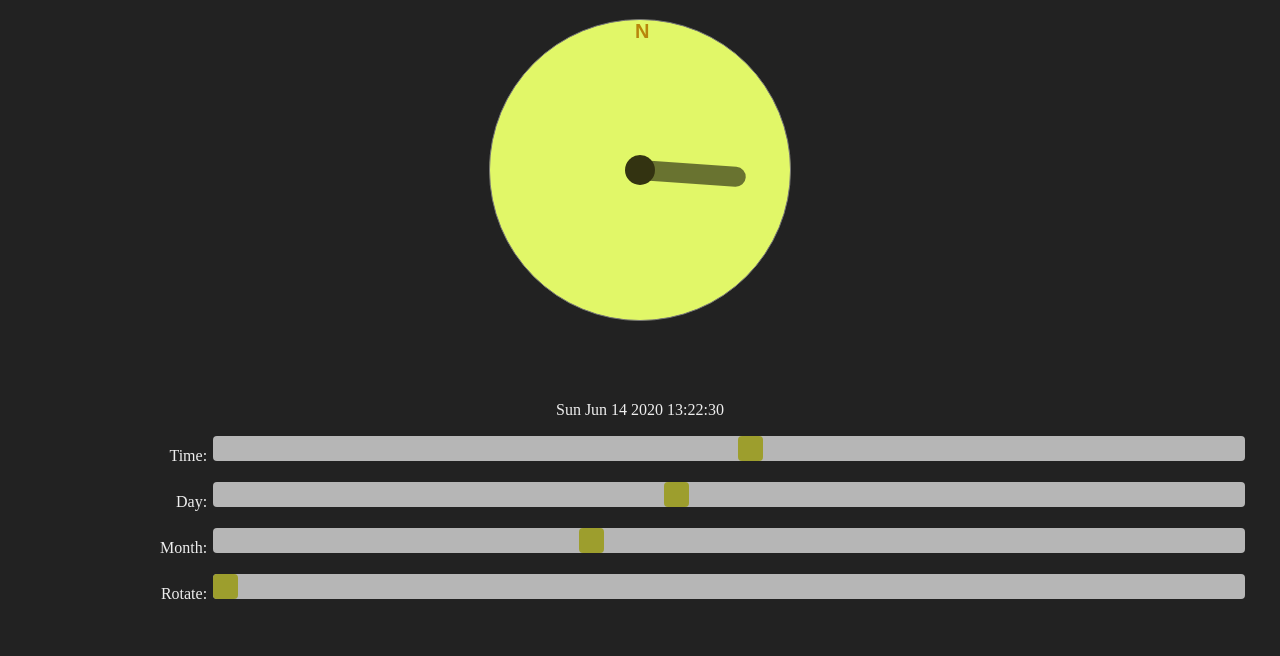
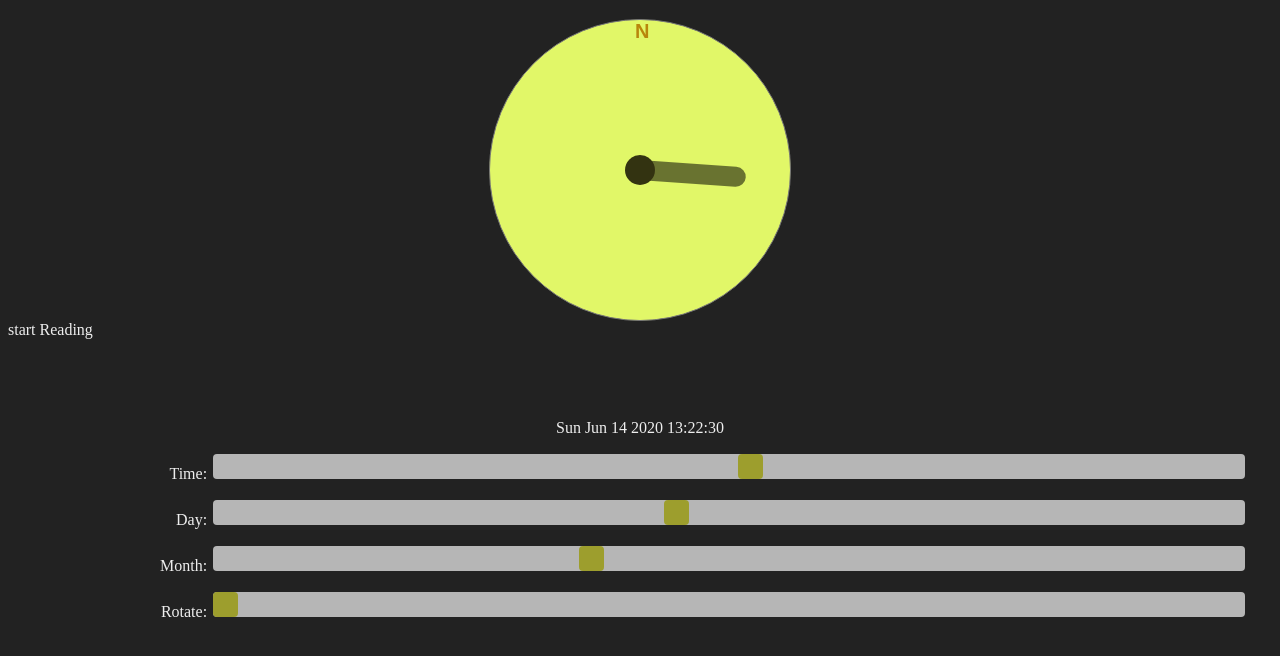
Before and after one commit to mahmodHammad/shadow, a website: page index.html in a window 1280 px wide. Shown: the part 98-754 px from the top of the page. Drawn offline with Linux system fonts and the light colour scheme.

Commit message:
init gyroscope sensor

```diff
--- a/index.html
+++ b/index.html
@@ -26,6 +26,12 @@
         </div>
       </div>
       <!-- Board-------------------------------- end-->
+
+      <!-- Sensors-------------------------------- start-->
+      <div class="sensor">
+        sensor
+      </div>
+      <!-- Sensors-------------------------------- start-->
 
       <!-- Controllers-------------------------------- start-->
       <div class="controller">
--- a/index.js
+++ b/index.js
@@ -5,6 +5,8 @@ const hSlider = document.querySelector(".slider-h");
 const daySlider = document.querySelector(".slider-d");
 const monthSlider = document.querySelector(".slider-m");
 const angleSlider = document.querySelector(".slider-andgle");
+
+const sens = document.querySelector(".sensor");
 
 const timeUI = document.querySelector(".time");
 
@@ -40,11 +42,10 @@ monthSlider.oninput = function() {
   updateTime();
 };
 
-angleSlider.oninput=function(){
+angleSlider.oninput = function() {
   const angle = this.value;
   board.style.transform = `rotate(${angle}deg)`;
-
-}
+};
 // TimeSliders |-_-_-_-_-_-_-_-_-_-_-_-_-_-_-_-_-_-_-_->END-
 // TimeSliders |-_-_-_-_-_-_-_-_-_-_-_-_-_-_-_-_-_-_-_->END-
 
@@ -94,7 +95,7 @@ function useLocation() {
 }
 // Location|-_-_-_-_-_-_-_-_-_-_-_-_-_-_-_-_-_-_-_->END-
 // Location|-_-_-_-_-_-_-_-_-_-_-_-_-_-_-_-_-_-_-_->END-
-function initSliders(){
+function initSliders() {
   const currentMonth = morning.getMonth();
   const currentDay = morning.getDate();
   const currentHoure = morning.getHours();
@@ -103,8 +104,23 @@ function initSliders(){
   hSlider.value = currentHoure;
 }
 function init() {
-  initSliders()
+  initSliders();
   updateTime();
   useLocation();
 }
 init();
+
+function initSensor() {
+  let sensor = new Gyroscope();
+  sensor.start();
+  sens.innerHTML = "start Reading"
+  sensor.onreading = () => {
+      sens.innerHTML = ` x:${sensor.x}, y:${sensor.y}, z:${sensor.z}`
+      console.log("Angular velocity around the X-axis " + sensor.x);
+      console.log("Angular velocity around the Y-axis " + sensor.y);
+      console.log("Angular velocity around the Z-axis " + sensor.z);
+  };
+
+  sensor.onerror = event => console.log(event.error.name, event.error.message);
+}
+initSensor();
```
